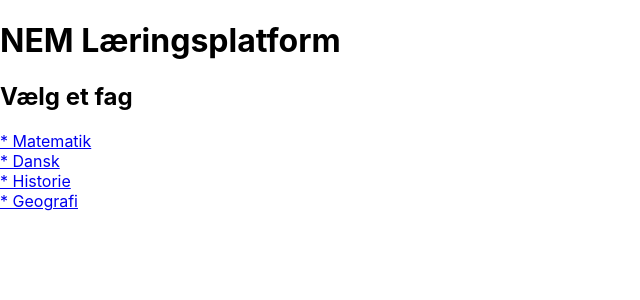
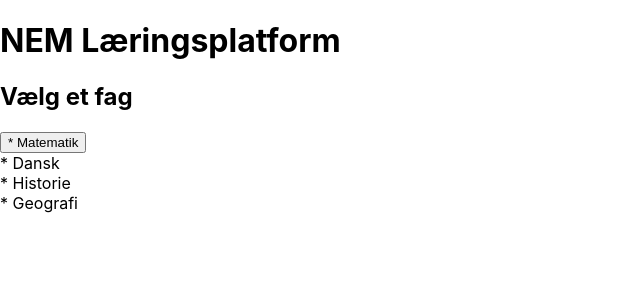
Before and after one commit to Hildan94/GRP1ProjectFinal, a React (Create React App) app in the folder web/: page /home in a window 1280 px wide. Shown: the top 300 px of the page, without its empty margins (0-640 px from the left). Built offline with nearby package versions, Linux system fonts and the light colour scheme.

Commit message:
Update home.js

```diff
--- a/web/src/pages/home.js
+++ b/web/src/pages/home.js
@@ -16,16 +16,16 @@ function Home() {
                 <h2> Vælg et fag </h2>
             </div>
             <div>
-                <a href="#/" onClick={toQuizzes}>* Matematik</a>
+                <button onClick={toQuizzes}>* Matematik</button>
             </div>
             <div>
-                <a href="#/" onClick={toQuizzes}>* Dansk</a>
+                <a onClick={toQuizzes}>* Dansk</a>
             </div>
             <div>
-                <a href="#/" onClick={toQuizzes}>* Historie</a>
+                <a onClick={toQuizzes}>* Historie</a>
             </div>
             <div>
-                <a href="#/" onClick={toQuizzes}>* Geografi</a>
+                <a onClick={toQuizzes}>* Geografi</a>
             </div>
             <div>
             </div>
```
